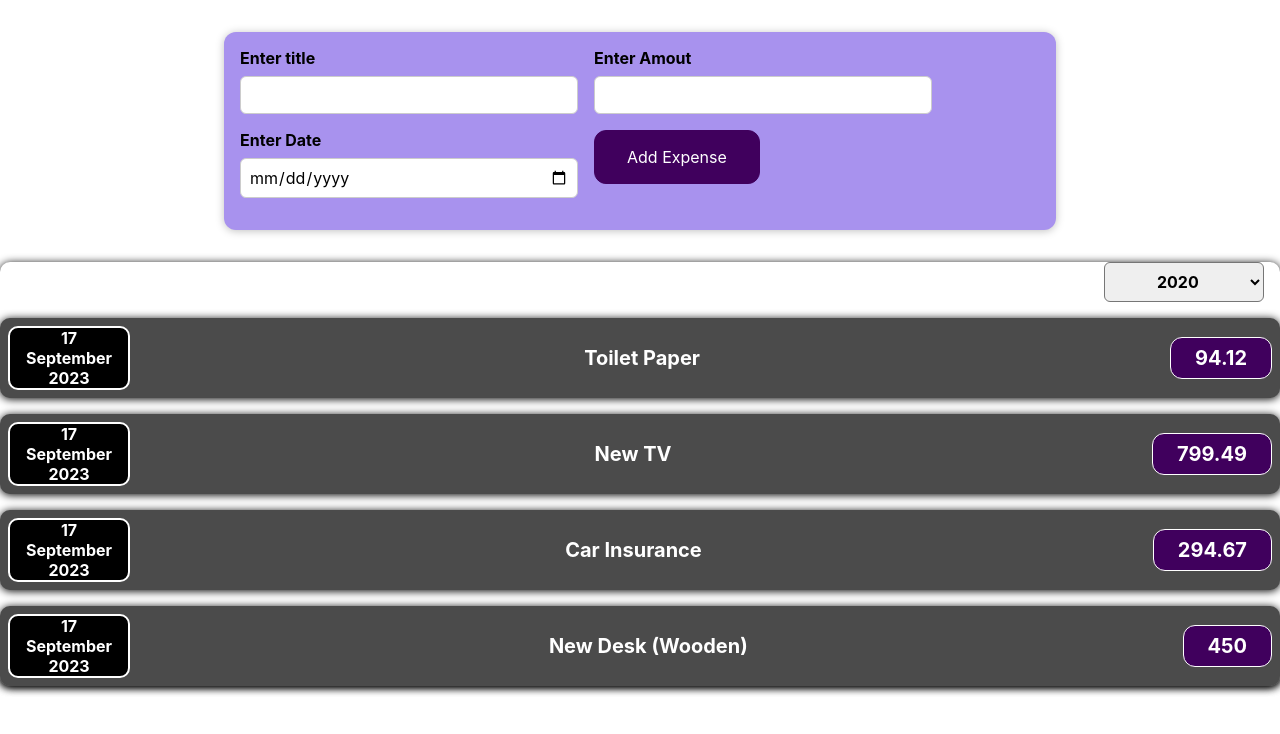
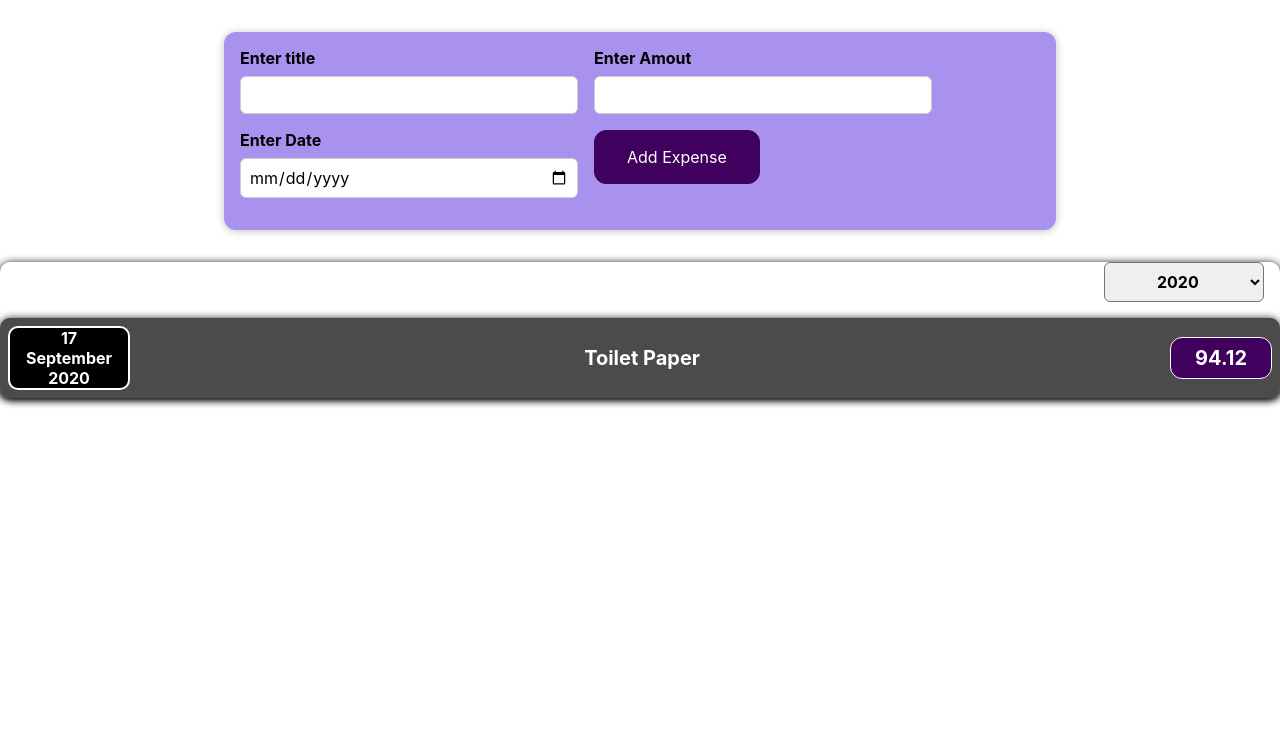
Before and after one commit to Kanharajput/ReactCompStateList, a React (Create React App) app: page / in a window 1280 px wide. Shown: the top 734 px of the page. Built offline with nearby package versions, Linux system fonts and the light colour scheme.

Commit message:
filter the expenses

```diff
--- a/src/App.js
+++ b/src/App.js
@@ -7,7 +7,7 @@ const initial_expenses = [
     id: 'e1',
     title: 'Toilet Paper',
     amount: 94.12,
-    date: new Date(2023, 8, 17)
+    date: new Date(2020, 8, 17)
   },
   {
     id: 'e2',
@@ -19,13 +19,13 @@ const initial_expenses = [
     id: 'e3',
     title: 'Car Insurance',
     amount: 294.67,
-    date: new Date(2023, 8, 17)
+    date: new Date(2022, 8, 17)
   },
   {
     id: 'e4',
     title: 'New Desk (Wooden)',
     amount: 450,
-    date: new Date(2023, 8, 17)
+    date: new Date(2021, 8, 17)
   }
 ];
 
--- a/src/components/middleexpense/Expense.js
+++ b/src/components/middleexpense/Expense.js
@@ -4,20 +4,23 @@ import Card from './../ui/Card';
 
 import FilterExpense from './../filterexpenses/FilterExpense';
 
-
-
 function Expense(props){
-    const [defaultYear, setSeletedYear] = useState(2020);
+    const [defaultYear, setSeletedYear] = useState('2020');
 
     function getSelectYear(selectedYear) {
         setSeletedYear(selectedYear);
     }
 
+    const filteredExpenses = props.items.filter(expense =>
+        expense.date.getFullYear().toString() === defaultYear)
+
     return (
         <Card>
             <FilterExpense default={defaultYear} onChangeFilter={getSelectYear} />
-            {/* map method extract each item of list and let us modify that modify to create something new */}
-            {props.items.map((expense) => (<ExpenseItem title={expense.title} amount={expense.amount} date={expense.date} />))}
+            {filteredExpenses.map((expense) => (<ExpenseItem
+                                                            title={expense.title}
+                                                            amount={expense.amount}
+                                                            date={expense.date} />))}
         </Card>
     );
 }
```
